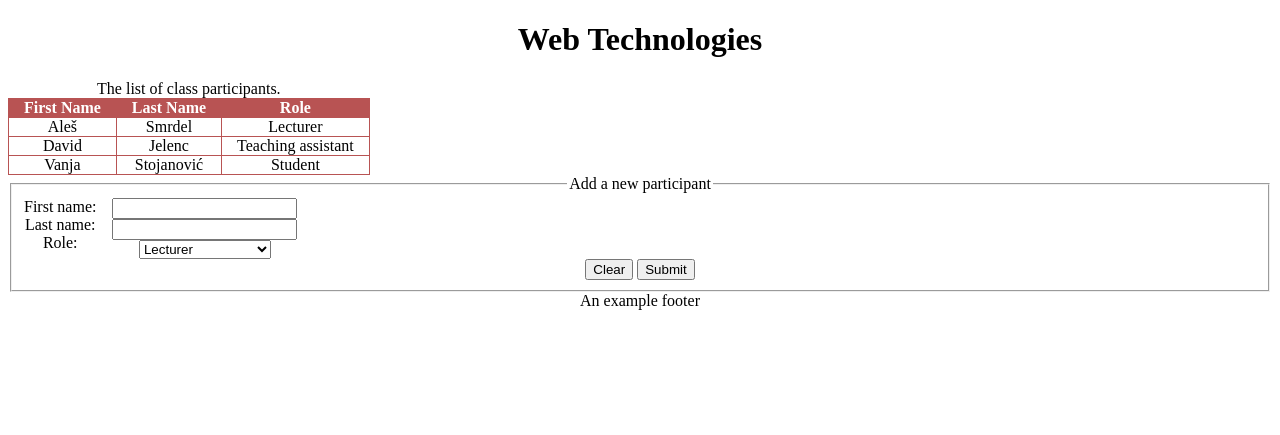
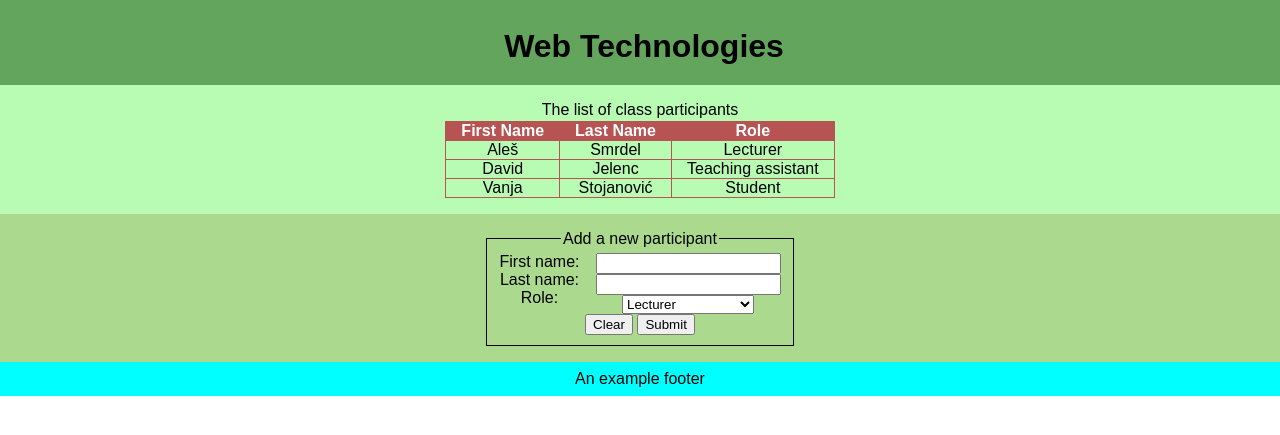
Before and after one commit to Vanja-S/Spletne-Tehnologije, a PHP site: page /a3.html in a window 1280 px wide. Shown: the top 435 px of the page. Run offline with PHP 8.4, Linux system fonts and the light colour scheme.

Commit message:
Finished 1. Vajo

```diff
--- a/Vaje01/a3.html
+++ b/Vaje01/a3.html
@@ -11,11 +11,11 @@
 
 <body>
     <div class="header">
-        <h1>Web Technologies</h1>
+        <h1 style="line-height: 1em; padding: 0.7em 0 0.7em 0; margin: 0;">Web Technologies</h1>
     </div>
-
-    <div class="table" style="width: fit-content;">
-        The list of class participants.
+    <div class="table">
+        The list of class participants
+        <div style="margin-top: 2px;">
             <table>
                 <tr>
                     <th>First Name</th>
@@ -39,10 +39,11 @@
                 </tr>
             </table>
         </div>
-
+    </div>
     <div class="form-wrapper">
+        <div>
             <form>
-            <fieldset>
+                <fieldset style="border-collapse: collapse; border: 1px solid black;">
                     <legend>Add a new participant</legend>
                     <div style="display: flex; flex-direction: row;">
                         <div style="padding-right: 1em;">
@@ -67,6 +68,7 @@
                 </fieldset>
             </form>
         </div>
+    </div>
 </body>
 
 <footer>An example footer</footer>
--- a/Vaje01/style.css
+++ b/Vaje01/style.css
@@ -1,10 +1,29 @@
+*{
+    font-family: Arial, Helvetica, sans-serif;
+}
+
 body{
     text-align: center;
     height: 100%;
+    padding: 0;
+    margin: 0;
+}
+
+.header{
+    text-align: center;
+    vertical-align: middle;
+    background-color: #63a55d;
+    padding: 0.5em 0 0 0.5em;
 }
 
 div.table{
     text-align: center;
+    display: flex;
+    align-items: center;
+    flex-direction: column;
+    background-color: #b8fbb2;
+    padding: 1em 0 1em 0;
+    margin: 0;
 }
 
 table, th, td{
@@ -13,7 +32,13 @@ table, th, td{
 }
 
 div.form-wrapper{
+    display: flex;
+    align-items: center;
+    flex-direction: column;
     text-align: center;
+    padding-top: 1em;
+    padding-bottom: 1em;
+    background-color: #abda8e;
 }
 
 th{
@@ -25,3 +50,8 @@ th, td {
     padding: 0 15px 0 15px;
     text-align: center;
 }
+
+footer{
+    background-color: aqua;
+    padding: 0.5em 0 0.5em 0;
+}
```
Lines whose indentation alone changed are shown as unchanged.
